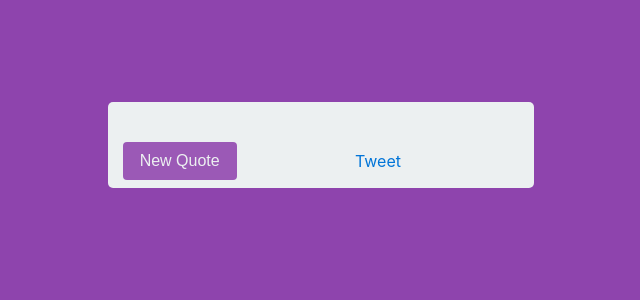
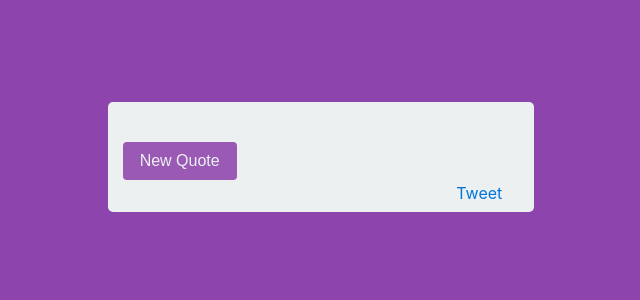
Before and after one commit to JordanWCotton/RandomQuoteGenerator, a PHP site: page /index.html in a window 1280 px wide. Shown: the top 300 px of the page, without its empty margins (319-959 px from the left). Run offline with PHP 8.4, Linux system fonts and the light colour scheme; some libraries are stand-ins or nearby versions.

Commit message:
Update custom styling of tweet button

```diff
--- a/css/styles.css
+++ b/css/styles.css
@@ -26,7 +26,8 @@ body {
 }
 
 #tweet {
-
+  float: right;
+  margin-top: 8%;
 }
 
 footer {
```
